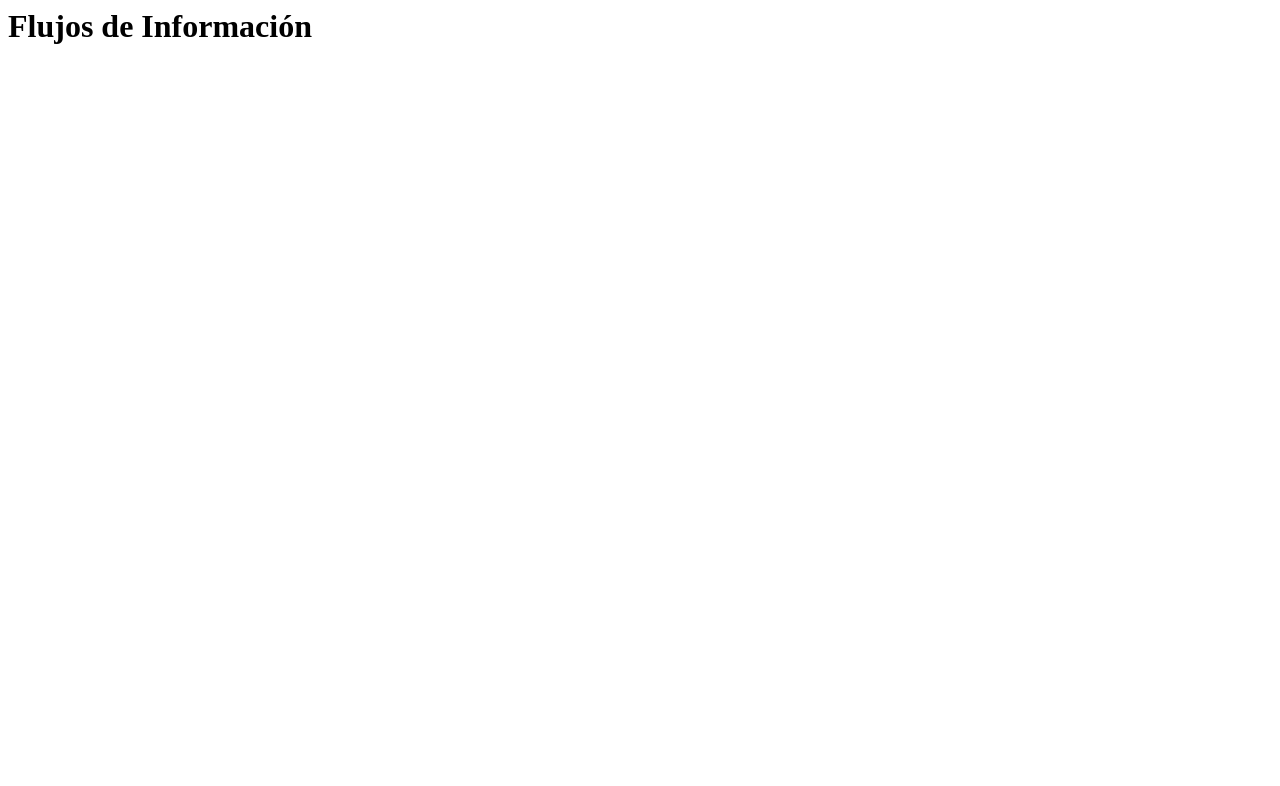
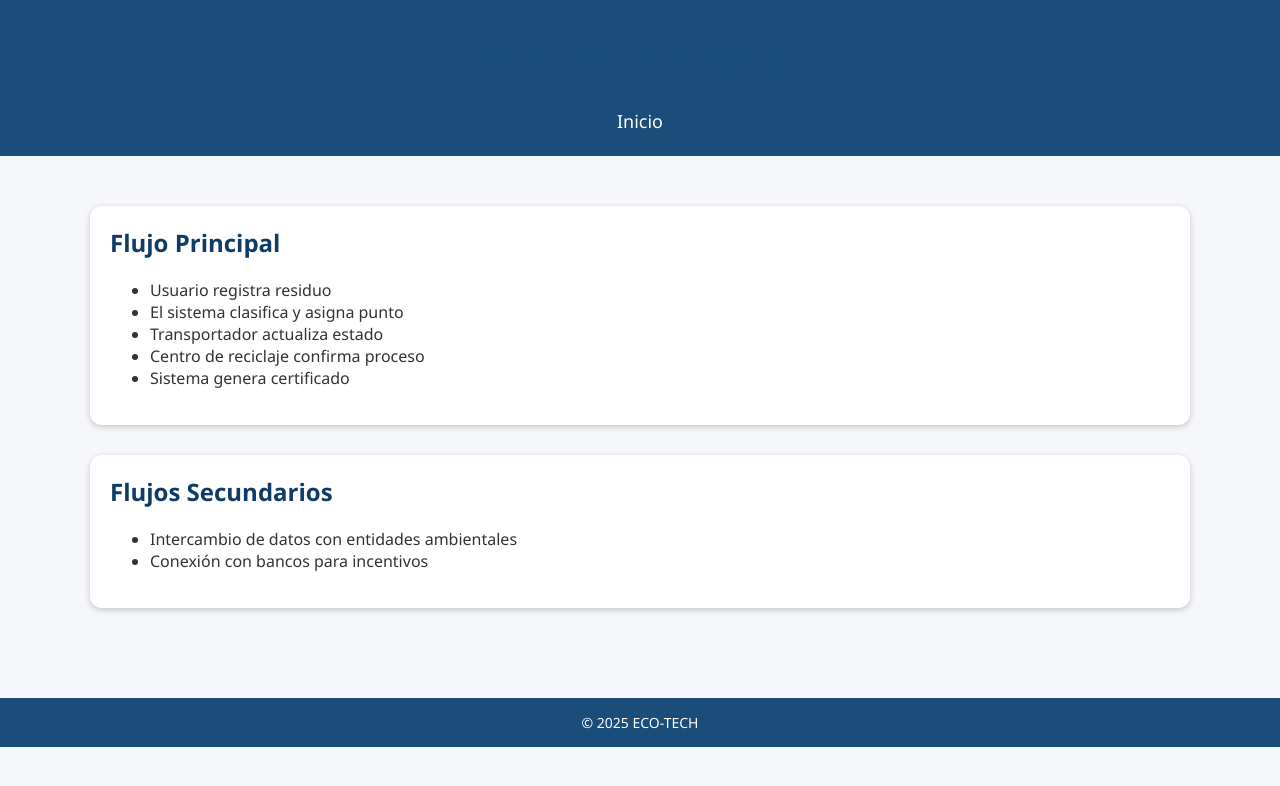
Before and after one commit to Dic-ui/eco_tech_site, a plain HTML site: page flujos.html in a window 1280 px wide. Drawn offline with Linux system fonts and the light colour scheme.

Commit message:
Update flujos.html

```diff
--- a/flujos.html
+++ b/flujos.html
@@ -1 +1,41 @@
-<html><body><h1>Flujos de Información</h1></body></html>
+<!DOCTYPE html>
+<html lang="es">
+<head>
+    <meta charset="UTF-8">
+    <title>Flujos de Información | ECO-TECH</title>
+    <link rel="stylesheet" href="estilos/styles.css">
+</head>
+<body>
+
+<header>
+    <h1>Flujos de Información</h1>
+    <nav><ul><li><a href="index.html">Inicio</a></li></ul></nav>
+</header>
+
+<div class="contenedor">
+
+    <div class="card">
+        <h2>Flujo Principal</h2>
+        <ul>
+            <li>Usuario registra residuo</li>
+            <li>El sistema clasifica y asigna punto</li>
+            <li>Transportador actualiza estado</li>
+            <li>Centro de reciclaje confirma proceso</li>
+            <li>Sistema genera certificado</li>
+        </ul>
+    </div>
+
+    <div class="card">
+        <h2>Flujos Secundarios</h2>
+        <ul>
+            <li>Intercambio de datos con entidades ambientales</li>
+            <li>Conexión con bancos para incentivos</li>
+        </ul>
+    </div>
+
+</div>
+
+<footer>© 2025 ECO-TECH</footer>
+
+</body>
+</html>
```
